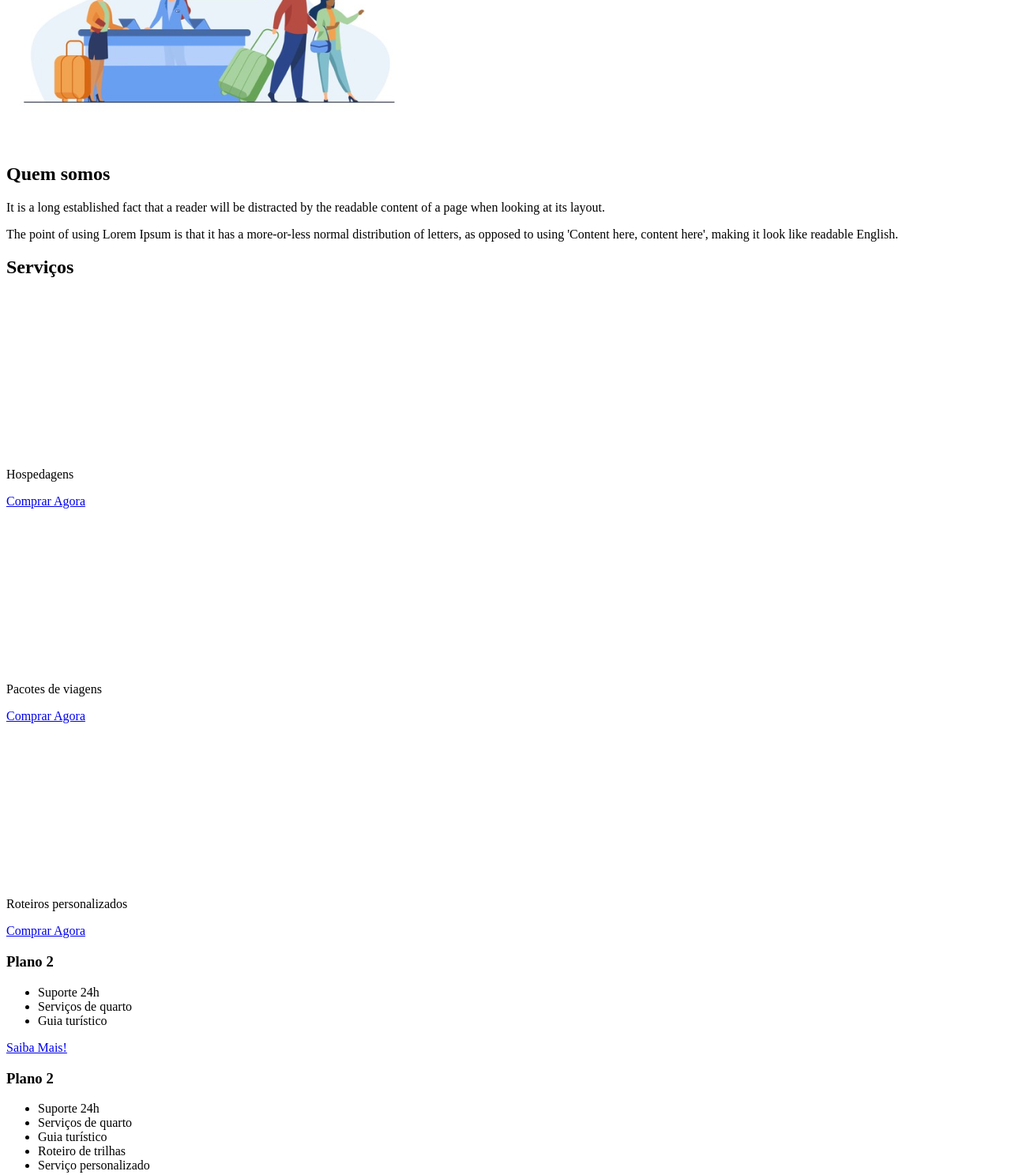
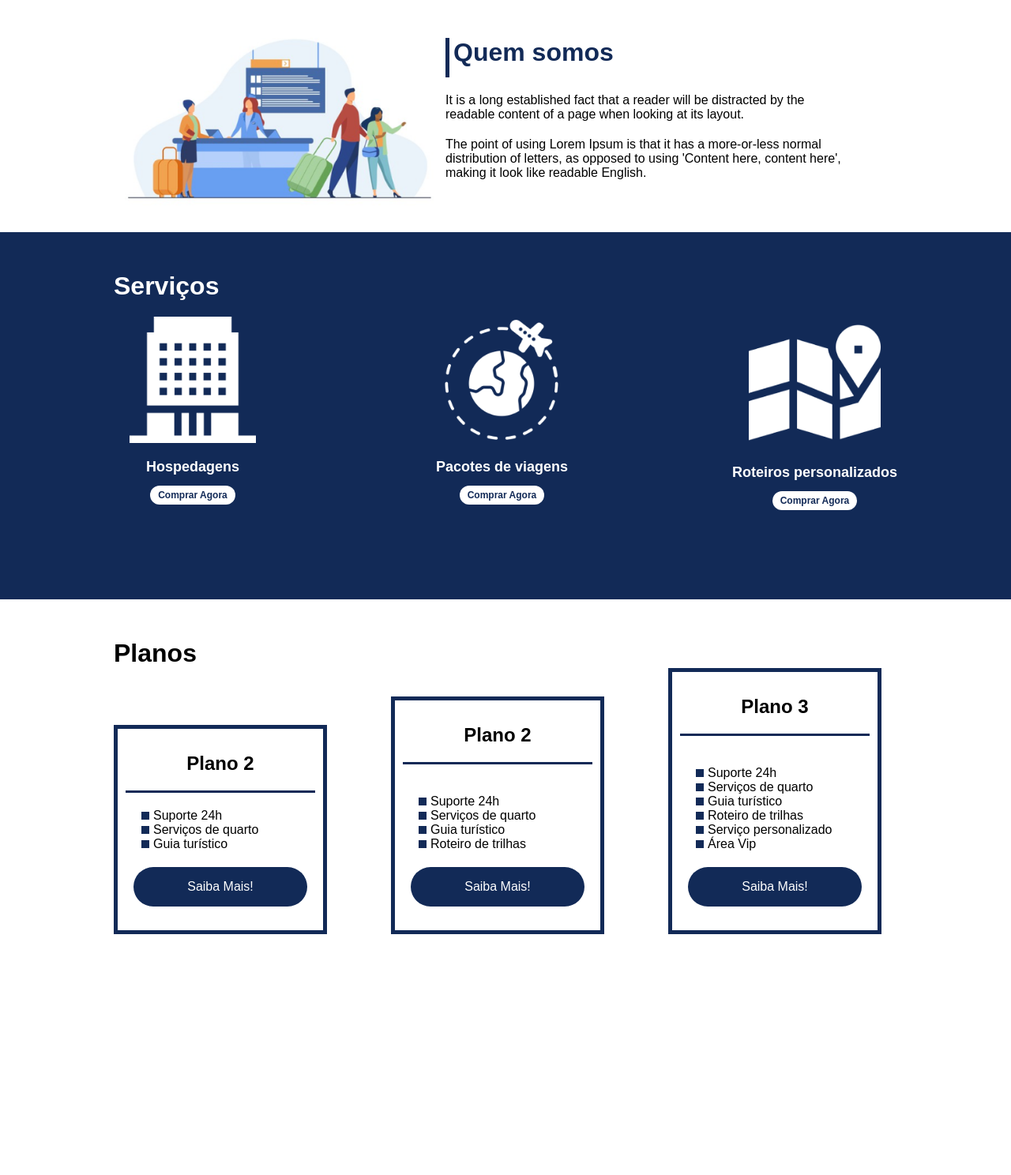
Before and after one commit to Jaimefilho/Elementos_Flexbox_CSS, a plain HTML site: page flex-projeto/index.html in a window 1280 px wide. Shown: the part 897-2385 px from the top of the page at 79% size. Drawn offline with Linux system fonts and the light colour scheme.

Commit message:
Final - Com todas as Aulas Feitas e o projeto pronto

```diff
--- a/flex-projeto/index.html
+++ b/flex-projeto/index.html
@@ -8,19 +8,21 @@
 </head>
 <body>
     <header>
-        <h1>FlexTurismos</h1>
-        <ul>
+        <div class="flex-container menu">
+            <div><h1>FlexTurismos</h1></div>
+            <ul class=" list-items">
                 <li><a href="#quem-somos">Quem Somos</a></li>
                 <li><a href="#servicos">Serviços</a></li>
                 <li><a href="#planos">Planos</a></li>
+            </div>
         </ul>
     </header>
 
-    <div>
-        <div>
+    <div class="flex-container apresentacao">
+        <div class="texto-apresentacao">
             <h1>Flex <br>Turismos</h1>
             <p>O melhor serviço para você!</p>
-            <a href="">Saiba Mais!</a>
+            <a href="" class="btn">Saiba Mais!</a>
         </div>
 
         <div>
@@ -28,37 +30,36 @@
         </div>
     </div>
 
-    <div>
-        <div>
-            <img src="./images/1-quem-somos.png" alt="balcão de atendimento">
-        </div>
-
+    <div class="flex-container" id="quem-somos">
         <div>
             <h2>Quem somos</h2>
             <p>It is a long established fact that a reader will be distracted by the readable content of a page when looking at its layout. </p>
             <p>The point of using Lorem Ipsum is that it has a more-or-less normal distribution of letters, as opposed to using 'Content here, content here', making it look like readable English.</p>
         </div>
+        <div>
+            <img src="./images/1-quem-somos.png" alt="balcão de atendimento">
         </div>
-
-    <div>
+    </div>
+    <div class="container-externo">
+        <div class="flex-container" id="servicos">
             <div>
                 <h2>Serviços</h2>
             </div>
 
-        <div>
-            <div>
+            <div class="list-servicos">
+                <div class="item-servicos">
                     <div><img src="./images/icon-2.png" alt="hospedagens"></div>
                     <p>Hospedagens</p>
                     <a href="#">Comprar Agora</a>
                 </div>
 
-            <div>
+                <div class="item-servicos">
                 <div><img src="./images/icon-1.png" alt="pacote de viagens"></div>
                 <p>Pacotes de viagens</p>
                 <a href="#">Comprar Agora</a>
                 </div>
 
-            <div>
+                <div class="item-servicos">
                     <div><img src="./images/icon-3.png" alt="roteiros personalizados"></div>
                     <p>Roteiros personalizados</p>
                     <a href="#">Comprar Agora</a>
@@ -66,33 +67,38 @@
 
             </div>
         </div>
+    </div>
 
-    <div>
+    <div class="flex-container" id="planos">
 
-        <div>
+        <div><h2>Planos</h2></div>
+
+        <div class="list-planos">
+            <div class="item-plano">
                 <h3>Plano 2</h3>
                 <ul>
                     <li>Suporte 24h</li>
                     <li>Serviços de quarto</li>
                     <li>Guia turístico</li>
                 </ul>
-            <a href="#">Saiba Mais!</a>
+                <a href="#" class="btn">Saiba Mais!</a>
             </div>
 
-        <div>
+            <div class="item-plano">
                 <h3>Plano 2</h3>
+                <br>
                 <ul>
                     <li>Suporte 24h</li>
                     <li>Serviços de quarto</li>
                     <li>Guia turístico</li>
                     <li>Roteiro de trilhas</li>
-                <li>Serviço personalizado</li>
                 </ul>
-            <a href="#">Saiba Mais!</a>
+                <a href="#" class="btn">Saiba Mais!</a>
             </div>
 
-        <div>
+            <div class="item-plano">
                 <h3>Plano 3</h3>
+                <br>
                 <ul>
                     <li>Suporte 24h</li>
                     <li>Serviços de quarto</li>
@@ -101,13 +107,17 @@
                     <li>Serviço personalizado</li>
                     <li>Área Vip</li>
                 </ul>
-            <a href="#">Saiba Mais!</a>
+                <a href="#" class="btn">Saiba Mais!</a>
             </div>
         </div>
 
-    <footer>
-        <p>&copy; 2021 CSS Flexbox</p>
-        <p>Desenvolvido por: Seu nome aqui dev</p>
+    </div>
+
+    <footer >
+        <div class="flex-container footer" >
+            <p>&copy; 2022 CSS Flexbox</p>
+            <p>Desenvolvido por: Jaime Osmar rodrigues Filho</p>
+        </div>
     </footer>
 </body>
 </html>
--- a/flex-projeto/style.css
+++ b/flex-projeto/style.css
@@ -0,0 +1,272 @@
+*{
+    margin: 0;
+    padding: 0;
+    font-family: 'Open Snas', sans-serif;
+}
+ul{
+    list-style: none;
+    margin: 0;
+    padding: 0;
+}
+ul li a{
+    text-decoration: none;
+}
+
+div img{
+    display: block;
+    width: 100%;
+}
+.flex-container{
+    display: flex;
+    max-width: 992px;
+    margin: auto;
+    width: 100%;
+    min-width: 320px;
+}
+
+header{
+    background-color: #122a57;
+    height: 100px;
+    display: flex;
+    align-items:center ;
+    color: #fff;
+}
+header .list-items{
+    display: flex;
+    max-width: 260px;
+    width: 100%;
+    justify-content: space-between;
+    align-items: center;
+
+}
+.list-items li a{
+    color: #fff ;
+}
+
+header .menu{
+    justify-content: space-between;
+}
+
+.apresentacao{
+    height: 100vh;
+    align-items: center;
+    justify-content: space-between;
+
+}
+.apresentacao .texto-apresentacao{
+    min-height: 200px;
+    width: 100%;
+}
+.texto-apresentacao h1{
+    color: #122a57;
+    font-size: 48px;
+    margin-bottom: 10px;
+}
+
+.btn{
+    background-color: #122a57;
+    color: #fff;
+    text-align: center;
+    border-radius: 30px;
+    width: 220px;
+    display: block;
+    text-decoration: none;
+    height: 50px;
+    line-height: 50px;
+    margin-top: 10px;
+    margin-bottom: 10px;
+}
+
+#quem-somos{
+    flex-direction: row-reverse;
+    align-items: center;
+    justify-content: space-between;
+}
+
+#quem-somos h2{
+    font-size: 32px;
+    color: #122a57;
+    display: flex;
+    margin-bottom: 20px;
+}
+
+#quem-somos h2::before{
+    content: "";
+    height: 50px;
+    width: 5px;
+    margin-right: 5px;
+    background-color: #122a57;
+    position: relative;
+}
+#quem-somos p{
+    margin-bottom: 20px;
+    width: 90%;
+
+}
+#quem-somos img{
+    min-width: 420px;
+}
+.container-externo{
+    background-color: #122a57;
+    width: 100%;
+}
+#servicos{
+    flex-direction: column;
+    padding-top: 50px;
+    padding-bottom: 100px;
+}
+#servicos h2{
+    color: #fff;
+    font-size: 32px;
+    margin-bottom: 20px;
+}
+.list-servicos{
+    display: flex;
+    justify-content: space-between;
+}
+.list-servicos .item-servicos{
+    text-align: center;
+
+}
+
+.item-servicos a{
+    width: 220px;
+    background-color: #fff;
+    border-radius: 30px;
+    height: 50px;
+    text-align: center;
+    margin-top: 20px;
+    line-height: 50px;
+    padding: 5px 10px;
+    color: #122a57;
+    font-size: 12px;
+    text-decoration: none;
+    font-weight: 700;
+
+}
+
+.item-servicos p{
+    font-weight: 700;
+    font-size: 18px;
+    color: #fff;
+    margin-top: 20px;
+}
+
+.item-servicos img{
+    width: 80%;
+    margin: auto;
+}
+
+#planos{
+    flex-direction: column;
+    min-height: 100vh;
+    padding-top: 50px;
+}
+#planos h2{
+    font-size: 32px;
+}
+.list-planos{
+    display: flex;
+    align-items: flex-end;
+    justify-content: space-between;
+}
+
+.item-plano{
+    flex: 1;
+    border: 5px solid #122a57;
+    margin-right: 20px;
+    padding: 10px;
+    max-width: 240px;
+
+}
+
+.item-plano .btn{
+    margin: auto;
+    margin-bottom: 20px;
+}
+.item-plano h3{
+    font-size: 24px;
+    display: flex;
+    flex-direction: column;
+    text-align: center;
+    margin-top: 20px;
+}
+.item-plano h3::after{
+    content: "";
+    background-color: #122a57;
+    width: 100%;
+    height: 3px;
+    margin-top: 20px;
+    margin-bottom: 10px;
+}
+.item-plano ul{
+    padding: 10px 20px;
+    display: flex;
+    flex-direction: column;
+    margin-bottom: 10px;
+}
+
+.item-plano ul li{
+    display: flex;
+    flex-wrap: nowrap;
+    align-items: center;
+}
+
+.item-plano ul li::before{
+    content: "";
+    width: 10px;
+    height: 10px;
+    background-color: #122a57;
+    margin-right: 5px;
+}
+
+footer{
+    background-color: #122a57;
+    height: 70px;
+    display: flex;
+    align-items: center;
+
+}
+footer .footer{
+    justify-content: space-between;
+    color: #fff;
+}
+
+/* mobile */
+@media(max-width: 992px){
+    .flex-container{
+        flex-direction: column;
+    }
+    .apresentacao{
+        flex-direction: column-reverse;
+    }
+    .apresentacao .texto-apresentacao{
+        width: 100%;
+    }
+    #quem-somos{
+        flex-direction: column-reverse;
+    }
+    #quem-somos img{
+        min-width: 320px;
+        margin: auto;
+    }
+    .list-servicos{
+        flex-direction: column;
+    }
+    .item-servicos img{
+        width: 50%;
+        margin: auto;
+    }
+    .list-planos{
+        flex-direction: column;
+        align-items: flex-start;
+        margin-bottom: 20px;
+    }
+    .list-planos .item-plano{
+        max-width: 90%;
+        margin: auto;
+        width: 100%;
+        margin-bottom: 20px;
+    }
+
+}
```
Lines whose indentation alone changed are shown as unchanged.
